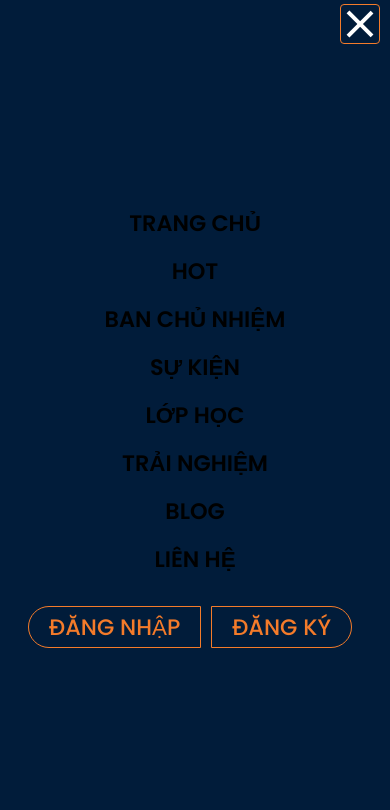
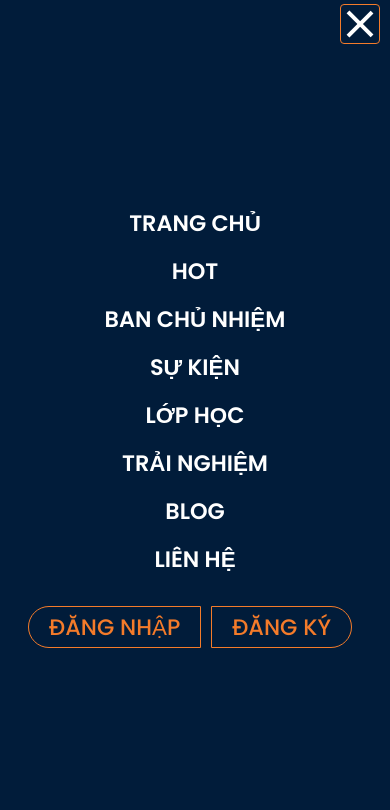
Before and after one commit to vitamin112/HIT, a plain HTML site: page index.html in a window 390 px wide. Both pictures are taken after a click on the element 360 px from the left and 23 px from the top of the page. Shown: the top 810 px of the page. Drawn offline with nearby package versions, Linux system fonts and the light colour scheme.

Commit message:
Update style.css

```diff
--- a/style.css
+++ b/style.css
@@ -796,6 +796,9 @@ footer .col li:hover {
   .menu a {
     font-size: 0.7em;
   }
+ .menu li a {
+    color: #fff !important;
+  }
   header .container .menu {
     display: flex;
     align-items: center;
```
